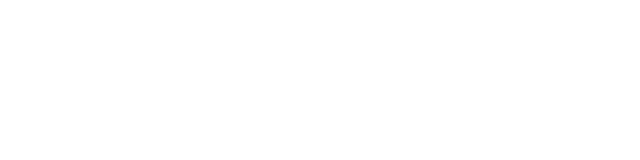
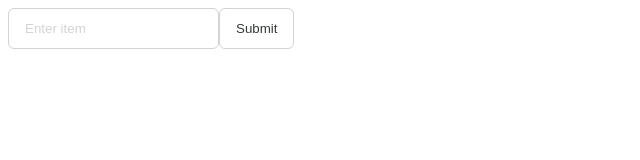
Before and after one commit to elizeumatheus/simple-todo-list, a React (Create React App) app: page / in a window 1280 px wide. Shown: the top 160 px of the page, without its empty margins (0-640 px from the left). Built offline with nearby package versions, Linux system fonts and the light colour scheme.

Commit message:
adição dos components input e button

```diff
--- a/src/App.js
+++ b/src/App.js
@@ -1,8 +1,21 @@
 import React, { Component } from "react";
+import Button from "./components/Button/Button";
+import Input from "./components/Input/Input";
 
 class App extends Component {
+  constructor() {
+    super();
+
+    this.state = {};
+  }
+
   render() {
-    return <main></main>;
+    return (
+      <main>
+        <Input placeholder="Enter item" />
+        <Button>Submit</Button>
+      </main>
+    );
   }
 }
 
```
